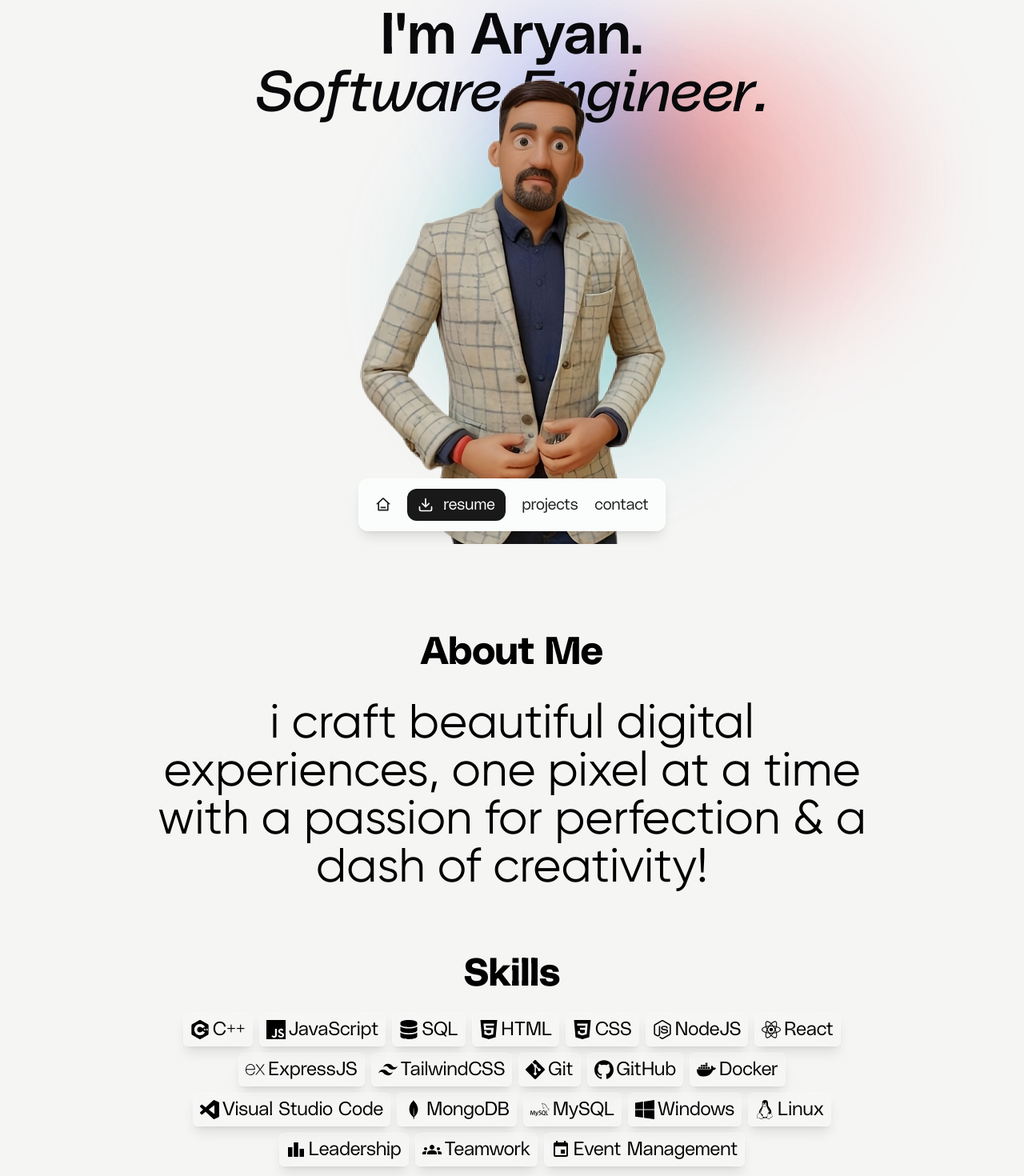
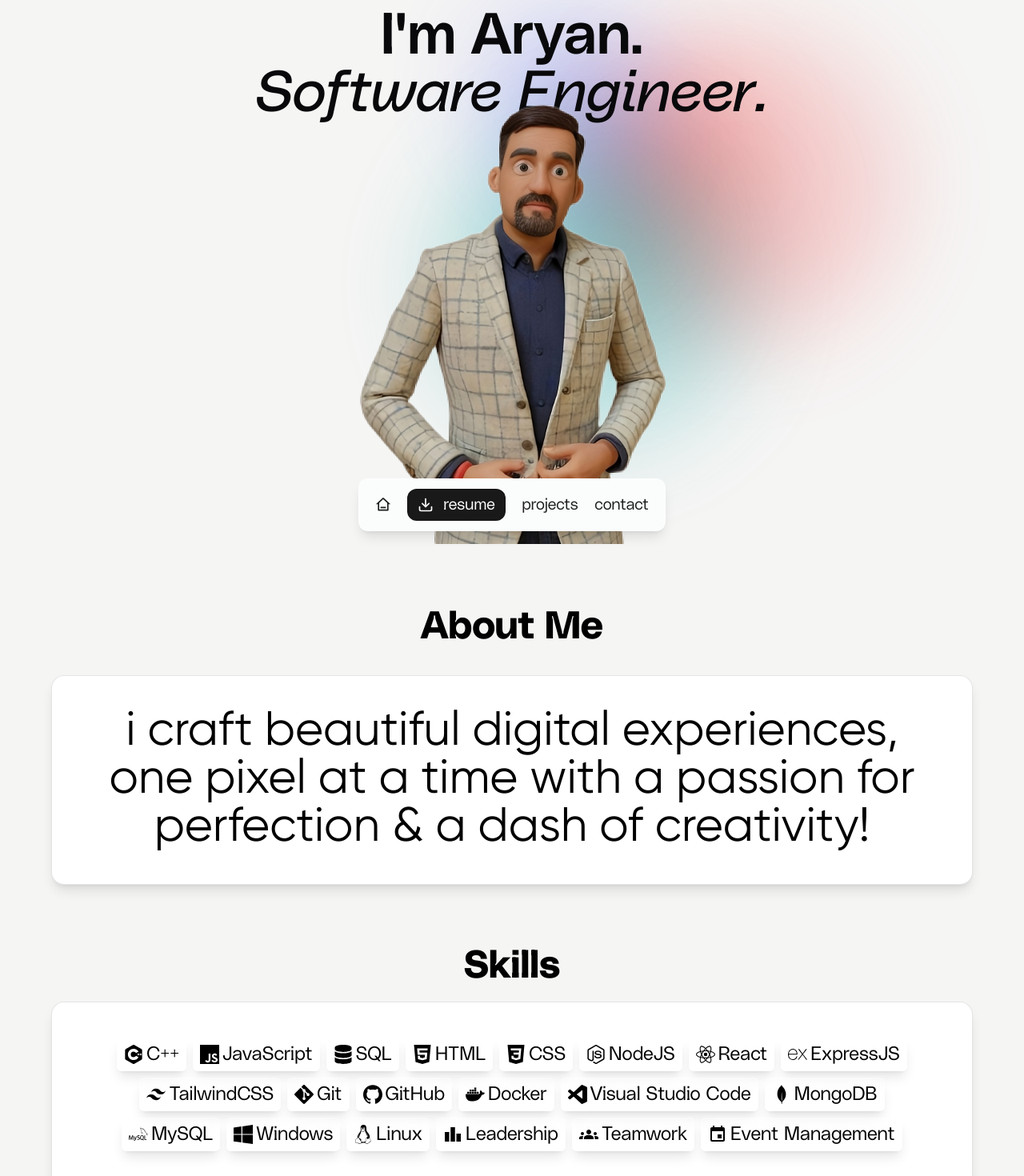
Before and after one commit to aryanploxxx/Portfolio-Website, a React (Vite) app in the folder Client/: page / in a window 1280 px wide. Shown: the part 120-1590 px from the top of the page at 80% size. Built offline with nearby package versions, Linux system fonts and the light colour scheme.

Commit message:
fix avatar ui

```diff
--- a/Client/src/components/AboutMe/AboutMe.css
+++ b/Client/src/components/AboutMe/AboutMe.css
@@ -8,7 +8,7 @@
         font-size: 2.5rem !important;
     }
     .about-me-description {
-        font-size: 35px;
+        font-size: 30px;
         line-height: 28px;
         font-weight: 700;
     }
--- a/Client/src/components/AboutMe/AboutMe.jsx
+++ b/Client/src/components/AboutMe/AboutMe.jsx
@@ -2,13 +2,13 @@ import "./AboutMe.css"
 
 const AboutMe = () => {
   return (
-    <div className="about-me-container flex flex-col flex-wrap justify-center items-center gap-9 w-[70%] text-white">
+    <div className="about-me-container flex flex-col flex-wrap justify-center items-center gap-9 w-[90%] text-white">
 
       <p className="about-me-title PolySansBulky text-5xl flex flex-row justify-center items-center text-black">
         About Me
       </p>
 
-      <p className="about-me-description font-['Gilroy'] font-normal leading-none text-center w-full text-black">
+      <p className="about-me-description border border-black/10 p-10 rounded-2xl bg-white font-['Gilroy'] font-normal leading-none text-center w-full text-black shadow-lg">
         i craft <span className="">beautiful digital experiences, </span>one pixel at a time with a passion for perfection & a dash of creativity!
       </p>
 
--- a/Client/src/components/AboutMe/Skills.jsx
+++ b/Client/src/components/AboutMe/Skills.jsx
@@ -29,11 +29,11 @@ const Skills = () => {
     ]
 
     return (
-        <div className="flex flex-col flex-wrap justify-center items-left gap-5 text-black w-[70%]">
+        <div className="flex flex-col flex-wrap justify-center items-left gap-5 text-black w-[90%]">
             <p className="mt-[70px] about-me-title PolySansBulky text-5xl flex flex-row justify-center items-center text-black">
             Skills
             </p>
-            <div className="flex flex-wrap justify-center PolySansSlim">
+            <div className="border border-black/10 p-10  rounded-2xl bg-white shadow-lg flex flex-wrap justify-center PolySansSlim">
                 {
                     skillsArray.map((skill, index) => (
                         <SkillTab key={index} name={skill.name} icon={skill.icon} />
--- a/Client/src/components/HeroSection/LandingPage.css
+++ b/Client/src/components/HeroSection/LandingPage.css
@@ -9,7 +9,8 @@
     font-size: 2.5rem !important;
   }
   .ui-avatar {
-    width: 360px !important;
+    margin-top: 2rem !important;
+    width: 370px !important;
   }
 
 }
@@ -25,7 +26,8 @@
     font-size: 3.5rem !important;
   }
   .ui-avatar {
-    width: 350px !important;;
+    margin-top: 2rem !important;
+    width: 370px !important;
   }
 }
 
@@ -67,5 +69,6 @@
   }
   .ui-avatar {
     width: 30% !important;
+    margin-top: 2rem !important;
   }
 }
--- a/Client/src/pages/Home.jsx
+++ b/Client/src/pages/Home.jsx
@@ -15,7 +15,7 @@ const Home = () => {
         <LandingPage />
       </Element>
 
-      <Element name="about" className="w-screen mt-28 flex justify-center rounded-t-[50px]">
+      <Element name="about" className="w-screen mt-20 flex justify-center rounded-t-[50px]">
         <AboutMe />
       </Element>
 
```
